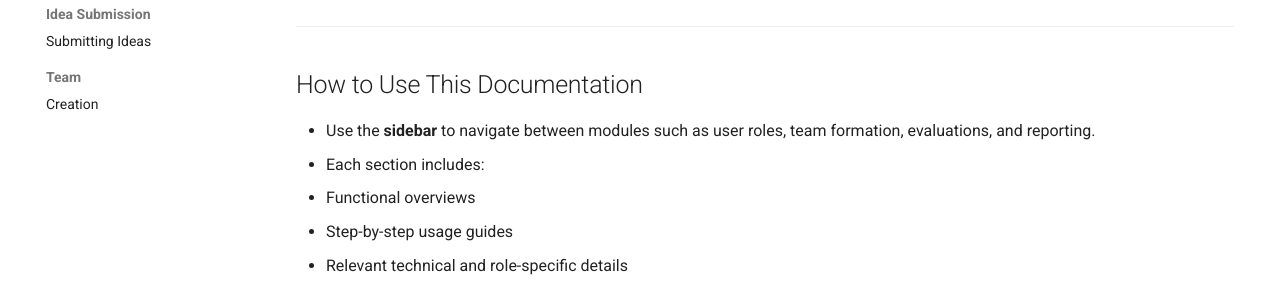
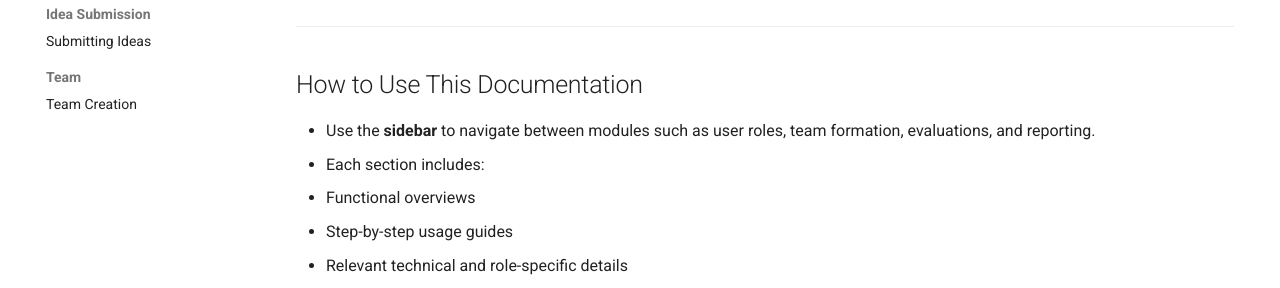
Before and after one commit to ProjexaLMS/ProjexaDocs, an MkDocs documentation site: the page built from docs/index.md, in a window 1280 px wide. Shown: the part 372-660 px from the top of the page. Built offline with MkDocs 1.6.1 and Material for MkDocs 9.7.7, drawn with Linux system fonts in a browser that asks for light colours; some of the changed lines change nothing that is shown.

Commit message:
Update mkdocs.yml

```diff
--- a/mkdocs.yml
+++ b/mkdocs.yml
@@ -21,6 +21,16 @@
   social:
     - icon: fontawesome/brands/github
       link: https://github.com/ProjexaLMS
+  # Add the custom tracking script here
+  javascripts:
+    - https://insights.projexa.ai/js/script.file-downloads.hash.outbound-links.pageview-props.tagged-events.js
+  # Tracking script (for Plausible Analytics)
+  extra_javascript:
+    - |
+        window.plausible = window.plausible || function() {
+            (window.plausible.q = window.plausible.q || []).push(arguments)
+        }
+
 extra_css:
   - css/custom.css
 nav:
@@ -32,4 +42,4 @@
   - Idea Submission:
       - Submitting Ideas: idea-submission.md
   - Team:
-      - Creation: team-management.md
+      - Team Creation: team-management.md
```
